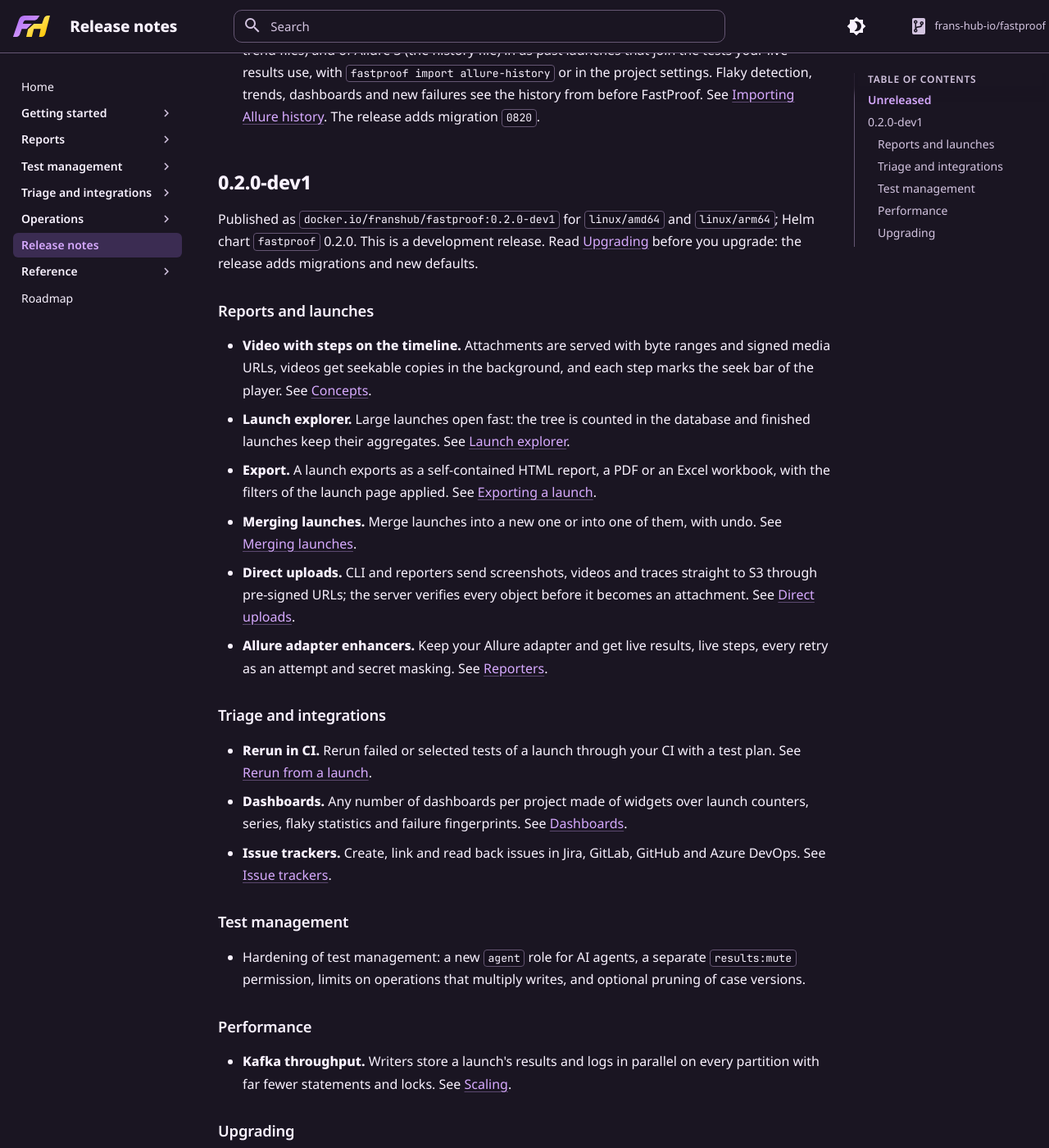
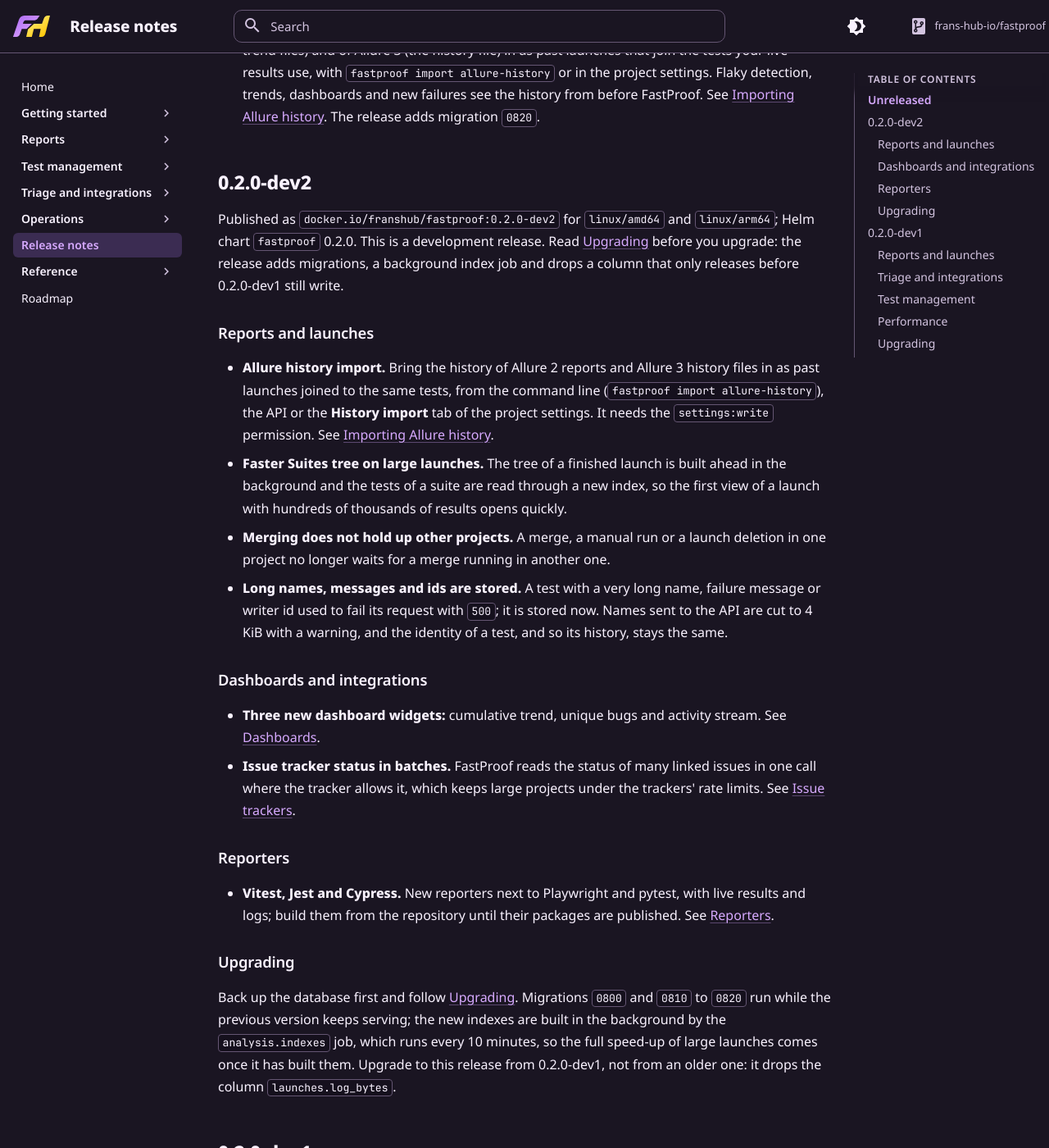
Before and after one commit to frans-hub-io/fastproof, an MkDocs documentation site: the page built from docs/release-notes.md, in a window 1280 px wide and 1400 px high, scrolled down 210 px. Shown: the whole window at 82% size. Built offline with MkDocs 1.6.1 and Material for MkDocs 9.7.7, drawn with Linux system fonts in a browser that asks for light colours.

Commit message:
Release 0.2.0-dev2: release notes, install pins and the log_bytes drop

```diff
--- a/Cargo.toml
+++ b/Cargo.toml
@@ -12,7 +12,7 @@ members = [
 ]
 
 [workspace.package]
-version = "0.2.0-dev1"
+version = "0.2.0-dev2"
 edition = "2024"
 license = "Apache-2.0"
 repository = "https://github.com/frans-hub-io/fastproof"
--- a/docs/examples/docker-compose.yaml
+++ b/docs/examples/docker-compose.yaml
@@ -29,7 +29,7 @@ services:
       - garage:/var/lib/garage
 
   fastproof:
-    image: docker.io/franshub/fastproof:0.2.0-dev1
+    image: docker.io/franshub/fastproof:0.2.0-dev2
     depends_on:
       postgres:
         condition: service_healthy
--- a/docs/release-notes.md
+++ b/docs/release-notes.md
@@ -7,6 +7,48 @@
   `fastproof import allure-history` or in the project settings. Flaky detection, trends, dashboards and new
   failures see the history from before FastProof. See [Importing Allure history](guide/importing-allure-history.md).
   The release adds migration `0820`.
+
+## 0.2.0-dev2
+
+Published as `docker.io/franshub/fastproof:0.2.0-dev2` for `linux/amd64` and `linux/arm64`; Helm chart
+`fastproof` 0.2.0. This is a development release. Read [Upgrading](operations/upgrading.md#020-dev2-faster-first-view-of-large-launches-merge-isolation)
+before you upgrade: the release adds migrations, a background index job and drops a column that only releases
+before 0.2.0-dev1 still write.
+
+### Reports and launches
+
+- **Allure history import.** Bring the history of Allure 2 reports and Allure 3 history files in as past launches
+  joined to the same tests, from the command line (`fastproof import allure-history`), the API or the **History
+  import** tab of the project settings. It needs the `settings:write` permission. See
+  [Importing Allure history](guide/importing-allure-history.md).
+- **Faster Suites tree on large launches.** The tree of a finished launch is built ahead in the background and the
+  tests of a suite are read through a new index, so the first view of a launch with hundreds of thousands of
+  results opens quickly.
+- **Merging does not hold up other projects.** A merge, a manual run or a launch deletion in one project no longer
+  waits for a merge running in another one.
+- **Long names, messages and ids are stored.** A test with a very long name, failure message or writer id used to
+  fail its request with `500`; it is stored now. Names sent to the API are cut to 4 KiB with a warning, and the
+  identity of a test, and so its history, stays the same.
+
+### Dashboards and integrations
+
+- **Three new dashboard widgets:** cumulative trend, unique bugs and activity stream. See
+  [Dashboards](guide/dashboards.md#widgets).
+- **Issue tracker status in batches.** FastProof reads the status of many linked issues in one call where the
+  tracker allows it, which keeps large projects under the trackers' rate limits. See
+  [Issue trackers](guide/issue-trackers.md).
+
+### Reporters
+
+- **Vitest, Jest and Cypress.** New reporters next to Playwright and pytest, with live results and logs; build them from the repository until their packages are published. See
+  [Reporters](guide/reporters.md).
+
+### Upgrading
+
+Back up the database first and follow [Upgrading](operations/upgrading.md). Migrations `0800` and `0810` to `0820`
+run while the previous version keeps serving; the new indexes are built in the background by the `analysis.indexes`
+job, which runs every 10 minutes, so the full speed-up of large launches comes once it has built them. Upgrade
+to this release from 0.2.0-dev1, not from an older one: it drops the column `launches.log_bytes`.
 
 ## 0.2.0-dev1
 
```
Also changed, not shown: README.md (+2 -2 lines), docs/guide/ci-recipes.md (+4 -4 lines), docs/guide/getting-started.md (+4 -4 lines), docs/index.md (+1 -1 lines), docs/operations/upgrading.md (+11 -1 lines), 11 other files.
